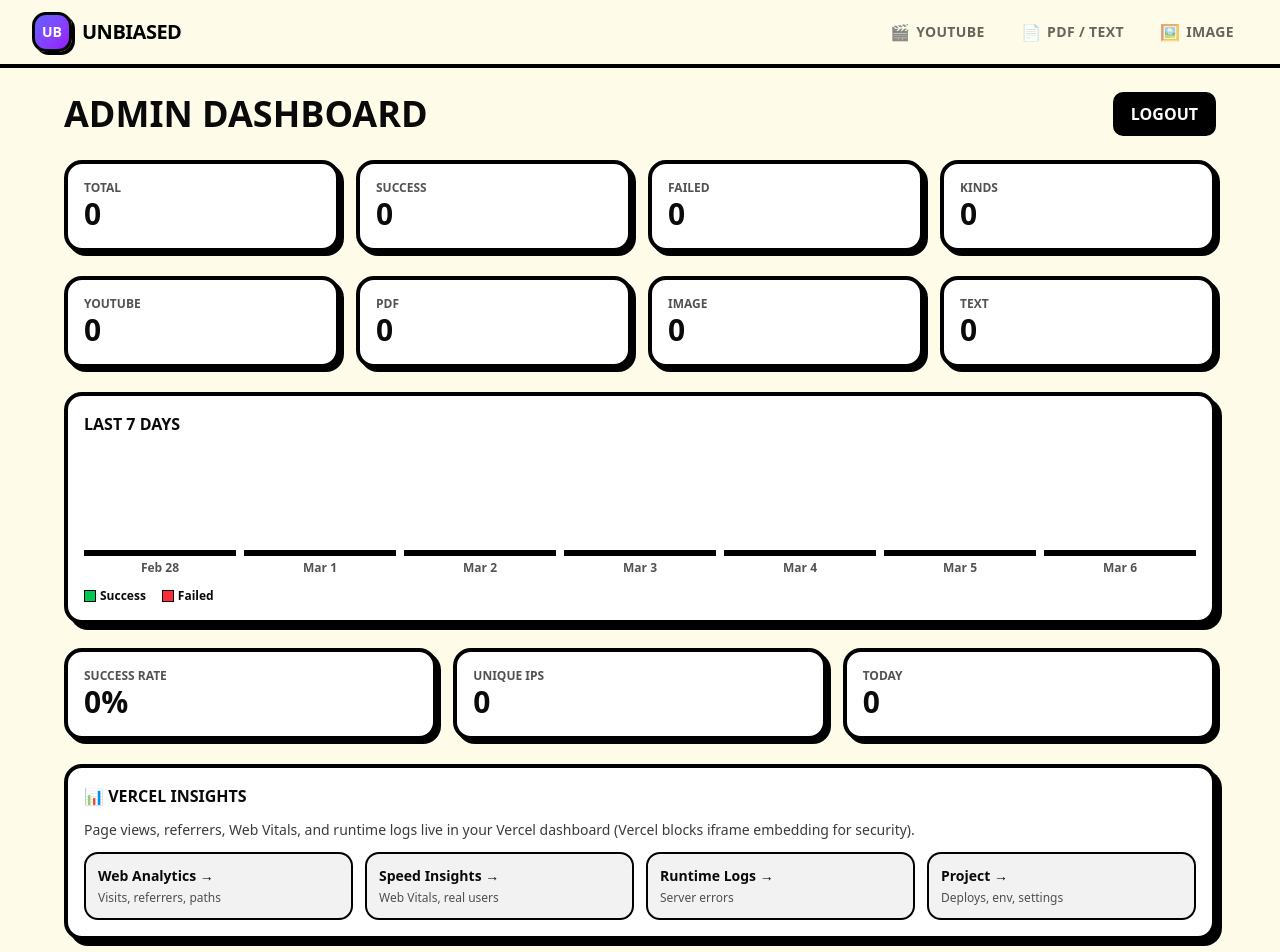
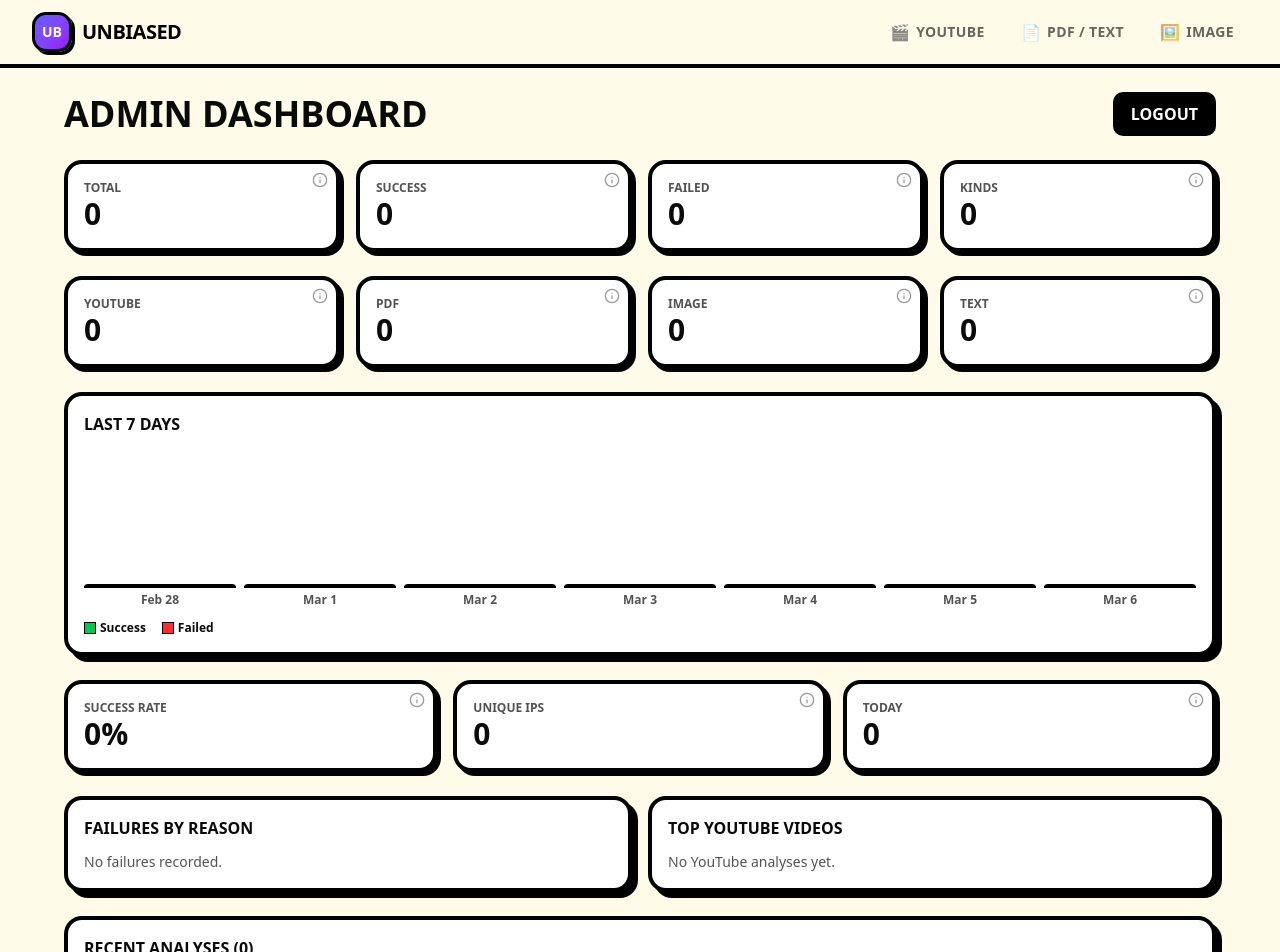
Before and after one commit to Harsh-Lad/unbiased, a Next.js app: page /admin in a window 1280 px wide. Shown: the top 952 px of the page. Built offline with nearby package versions, Linux system fonts and the light colour scheme.

Commit message:
feat: add maxDuration constant and modified the admin analytics interface

```diff
--- a/src/app/admin/page.tsx
+++ b/src/app/admin/page.tsx
@@ -1,21 +1,31 @@
 import Link from "next/link";
+import { Info } from "lucide-react";
 import { listHistory, type HistoryEntry } from "@/lib/history/store";
 import { LogoutButton } from "./LogoutButton";
 
 export const dynamic = "force-dynamic";
 export const runtime = "nodejs";
 
-function buildVercelLinks() {
-  const url = process.env.VERCEL_URL || process.env.NEXT_PUBLIC_VERCEL_URL || "";
-  const projectName = process.env.VERCEL_PROJECT_NAME || url.split(".")[0] || "your-project";
-  const base = `https://vercel.com/dashboard`;
-  return {
-    overview: base,
-    analytics: `https://vercel.com/~/${projectName}/analytics`,
-    speed: `https://vercel.com/~/${projectName}/speed-insights`,
-    logs: `https://vercel.com/~/${projectName}/logs`,
-    projectName,
-  };
+function topVideos(entries: HistoryEntry[], n = 5) {
+  const counts = new Map<string, { videoId: string; input: string; count: number; success: number }>();
+  for (const e of entries) {
+    if (e.kind !== "youtube" || !e.videoId) continue;
+    const cur = counts.get(e.videoId) || { videoId: e.videoId, input: e.input, count: 0, success: 0 };
+    cur.count++;
+    if (e.success) cur.success++;
+    counts.set(e.videoId, cur);
+  }
+  return [...counts.values()].sort((a, b) => b.count - a.count).slice(0, n);
+}
+
+function errorBreakdown(entries: HistoryEntry[]) {
+  const counts = new Map<string, number>();
+  for (const e of entries) {
+    if (e.success) continue;
+    const code = e.errorCode || "UNKNOWN";
+    counts.set(code, (counts.get(code) || 0) + 1);
+  }
+  return [...counts.entries()].map(([code, count]) => ({ code, count })).sort((a, b) => b.count - a.count);
 }
 
 function bucketByDay(entries: HistoryEntry[], days = 7) {
@@ -74,11 +84,14 @@
   }, {});
   const successCount = entries.filter((e) => e.success).length;
   const failCount = entries.length - successCount;
-  const links = buildVercelLinks();
   const daily = bucketByDay(entries, 7);
   const maxDay = Math.max(1, ...daily.map((d) => d.count));
   const uniqueIps = new Set(entries.map((e) => e.ip).filter(Boolean)).size;
   const successRate = entries.length ? Math.round((successCount / entries.length) * 100) : 0;
+  const errors = errorBreakdown(entries);
+  const top = topVideos(entries, 5);
+  const maxErr = Math.max(1, ...errors.map((e) => e.count));
+  const maxTop = Math.max(1, ...top.map((t) => t.count));
 
   return (
     <div className="min-h-[calc(100vh-4rem)] bg-yellow-50 dark:bg-slate-900 p-6">
@@ -90,40 +103,42 @@
 
         {/* Stats */}
         <div className="grid grid-cols-2 md:grid-cols-4 gap-4">
-          <Stat label="Total" value={entries.length} />
-          <Stat label="Success" value={successCount} />
-          <Stat label="Failed" value={failCount} />
-          <Stat label="Kinds" value={Object.keys(counts).length} />
+          <Stat label="Total" value={entries.length} tooltip="All analyses logged (last 1000, both successful and failed)." />
+          <Stat label="Success" value={successCount} tooltip="Analyses that returned a result without error." />
+          <Stat label="Failed" value={failCount} tooltip="Analyses that errored — see 'Failures by reason' below." />
+          <Stat label="Kinds" value={Object.keys(counts).length} tooltip="Distinct content types used (youtube / pdf / image / text)." />
         </div>
 
         <div className="grid grid-cols-2 md:grid-cols-4 gap-4">
           {(["youtube", "pdf", "image", "text"] as const).map((k) => (
-            <Stat key={k} label={k.toUpperCase()} value={counts[k] || 0} />
+            <Stat key={k} label={k.toUpperCase()} value={counts[k] || 0} tooltip={`Number of ${k} analyses logged.`} />
           ))}
         </div>
 
         {/* Daily activity chart */}
         <div className="bg-white dark:bg-slate-800 border-4 border-black dark:border-white rounded-2xl p-4 shadow-[6px_6px_0px_rgba(0,0,0,1)] dark:shadow-[6px_6px_0px_rgba(255,255,255,1)]">
           <div className="font-black uppercase mb-3">Last 7 Days</div>
-          <div className="flex items-end gap-2 h-32">
-            {daily.map((d) => (
-              <div key={d.day} className="flex-1 flex flex-col items-center gap-1">
-                <div className="text-xs font-mono">{d.count || ""}</div>
-                <div className="w-full flex flex-col-reverse" style={{ height: "70%" }}>
-                  <div
-                    className="bg-green-500 border-2 border-black dark:border-white"
-                    style={{ height: `${(d.success / maxDay) * 100}%` }}
-                    title={`${d.success} success`}
-                  />
-                  <div
-                    className="bg-red-500 border-2 border-b-0 border-black dark:border-white"
-                    style={{ height: `${(d.fail / maxDay) * 100}%` }}
-                    title={`${d.fail} failed`}
-                  />
+          <div className="flex items-end gap-2 h-40">
+            {daily.map((d) => {
+              const totalPct = (d.count / maxDay) * 100;
+              const successPct = d.count > 0 ? (d.success / d.count) * 100 : 0;
+              return (
+                <div key={d.day} className="flex-1 flex flex-col items-center gap-1 h-full">
+                  <div className="text-xs font-mono h-4">{d.count || ""}</div>
+                  <div className="w-full flex-1 flex flex-col justify-end">
+                    <div
+                      className="w-full border-2 border-black dark:border-white flex flex-col-reverse overflow-hidden rounded-t-sm"
+                      style={{ height: `${totalPct}%`, minHeight: d.count > 0 ? "4px" : "0" }}
+                      title={`${d.success} ok / ${d.fail} failed`}
+                    >
+                      <div className="bg-green-500 w-full" style={{ height: `${successPct}%` }} />
+                      <div className="bg-red-500 w-full" style={{ height: `${100 - successPct}%` }} />
+                    </div>
+                  </div>
+                  <div className="text-xs font-bold opacity-70">{d.day}</div>
                 </div>
-                <div className="text-xs font-bold opacity-70">{d.day}</div>
-              </div>
-            ))}
+              );
+            })}
           </div>
           <div className="flex gap-4 mt-3 text-xs font-bold">
             <span className="flex items-center gap-1">
@@ -137,23 +152,58 @@
 
         {/* Extra metrics */}
         <div className="grid grid-cols-2 md:grid-cols-3 gap-4">
-          <Stat label="Success rate" value={`${successRate}%`} />
-          <Stat label="Unique IPs" value={uniqueIps} />
-          <Stat label="Today" value={daily[daily.length - 1]?.count ?? 0} />
+          <Stat label="Success rate" value={`${successRate}%`} tooltip="Successful analyses ÷ total analyses, across the full logged history." />
+          <Stat label="Unique IPs" value={uniqueIps} tooltip="Distinct client IPs seen across all logged analyses (rough proxy for distinct users)." />
+          <Stat label="Today" value={daily[daily.length - 1]?.count ?? 0} tooltip="Total analyses started today (server local time)." />
         </div>
 
-        {/* Vercel Insights links */}
-        <div className="bg-white dark:bg-slate-800 border-4 border-black dark:border-white rounded-2xl p-4 shadow-[6px_6px_0px_rgba(0,0,0,1)] dark:shadow-[6px_6px_0px_rgba(255,255,255,1)] space-y-3">
-          <div className="font-black uppercase">📊 Vercel Insights</div>
-          <p className="text-sm opacity-80">
-            Page views, referrers, Web Vitals, and runtime logs live in your Vercel dashboard
-            (Vercel blocks iframe embedding for security).
-          </p>
-          <div className="grid grid-cols-2 md:grid-cols-4 gap-3">
-            <VercelLink href={links.analytics} title="Web Analytics" desc="Visits, referrers, paths" />
-            <VercelLink href={links.speed} title="Speed Insights" desc="Web Vitals, real users" />
-            <VercelLink href={links.logs} title="Runtime Logs" desc="Server errors" />
-            <VercelLink href={links.overview} title="Project" desc="Deploys, env, settings" />
+        {/* Error breakdown + top videos */}
+        <div className="grid grid-cols-1 md:grid-cols-2 gap-4">
+          <div className="bg-white dark:bg-slate-800 border-4 border-black dark:border-white rounded-2xl p-4 shadow-[6px_6px_0px_rgba(0,0,0,1)] dark:shadow-[6px_6px_0px_rgba(255,255,255,1)]">
+            <div className="font-black uppercase mb-3">Failures by reason</div>
+            {errors.length === 0 ? (
+              <div className="text-sm opacity-70">No failures recorded.</div>
+            ) : (
+              <div className="space-y-2">
+                {errors.map((e) => (
+                  <div key={e.code} className="flex items-center gap-2">
+                    <div className="w-32 text-xs font-mono truncate" title={e.code}>{e.code}</div>
+                    <div className="flex-1 h-5 bg-black/5 dark:bg-white/5 border border-black dark:border-white rounded">
+                      <div className="h-full bg-red-500" style={{ width: `${(e.count / maxErr) * 100}%` }} />
+                    </div>
+                    <div className="w-8 text-right text-sm font-bold">{e.count}</div>
+                  </div>
+                ))}
+              </div>
+            )}
+          </div>
+
+          <div className="bg-white dark:bg-slate-800 border-4 border-black dark:border-white rounded-2xl p-4 shadow-[6px_6px_0px_rgba(0,0,0,1)] dark:shadow-[6px_6px_0px_rgba(255,255,255,1)]">
+            <div className="font-black uppercase mb-3">Top YouTube videos</div>
+            {top.length === 0 ? (
+              <div className="text-sm opacity-70">No YouTube analyses yet.</div>
+            ) : (
+              <div className="space-y-2">
+                {top.map((t) => (
+                  <div key={t.videoId} className="flex items-center gap-2">
+                    <Link
+                      href={`https://www.youtube.com/watch?v=${t.videoId}`}
+                      target="_blank"
+                      className="w-32 text-xs font-mono truncate text-blue-700 dark:text-blue-300 underline"
+                      title={t.input}
+                    >
+                      {t.videoId}
+                    </Link>
+                    <div className="flex-1 h-5 bg-black/5 dark:bg-white/5 border border-black dark:border-white rounded">
+                      <div className="h-full bg-green-500" style={{ width: `${(t.count / maxTop) * 100}%` }} />
+                    </div>
+                    <div className="w-16 text-right text-xs font-bold">
+                      {t.success}/{t.count}
+                    </div>
+                  </div>
+                ))}
+              </div>
+            )}
           </div>
         </div>
 
@@ -226,24 +276,21 @@
   );
 }
 
-function Stat({ label, value }: { label: string; value: number | string }) {
+function Stat({ label, value, tooltip }: { label: string; value: number | string; tooltip?: string }) {
   return (
-    <div className="bg-white dark:bg-slate-800 border-4 border-black dark:border-white rounded-2xl p-4 shadow-[4px_4px_0px_rgba(0,0,0,1)] dark:shadow-[4px_4px_0px_rgba(255,255,255,1)]">
-      <div className="text-xs font-bold uppercase opacity-70">{label}</div>
+    <div className="relative bg-white dark:bg-slate-800 border-4 border-black dark:border-white rounded-2xl p-4 shadow-[4px_4px_0px_rgba(0,0,0,1)] dark:shadow-[4px_4px_0px_rgba(255,255,255,1)]">
+      {tooltip && (
+        <span
+          tabIndex={0}
+          aria-label={tooltip}
+          title={tooltip}
+          className="absolute top-2 right-2 text-black/40 dark:text-white/40 hover:text-black dark:hover:text-white cursor-help focus:outline-none focus-visible:text-black dark:focus-visible:text-white"
+        >
+          <Info className="w-4 h-4" />
+        </span>
+      )}
+      <div className="text-xs font-bold uppercase opacity-70 pr-6">{label}</div>
       <div className="text-3xl font-black">{value}</div>
     </div>
   );
 }
-
-function VercelLink({ href, title, desc }: { href: string; title: string; desc: string }) {
-  return (
-    <Link
-      href={href}
-      target="_blank"
-      className="block bg-black/5 dark:bg-white/5 hover:bg-black/10 dark:hover:bg-white/10 border-2 border-black dark:border-white rounded-xl p-3 transition"
-    >
-      <div className="font-black text-sm">{title} →</div>
-      <div className="text-xs opacity-70 mt-1">{desc}</div>
-    </Link>
-  );
-}
--- a/src/app/image/page.tsx
+++ b/src/app/image/page.tsx
@@ -1,4 +1,6 @@
 "use client";
+
+export const maxDuration = 60;
 
 import { useState, useMemo, useRef, useEffect } from "react";
 import { motion } from "framer-motion";
--- a/src/app/pdf/page.tsx
+++ b/src/app/pdf/page.tsx
@@ -1,4 +1,6 @@
 "use client";
+
+export const maxDuration = 60;
 
 import { useState, useRef, useEffect } from "react";
 import { motion } from "framer-motion";
--- a/src/app/youtube/page.tsx
+++ b/src/app/youtube/page.tsx
@@ -1,4 +1,6 @@
 "use client";
+
+export const maxDuration = 60;
 
 import { useState, useRef, useEffect } from "react";
 import { motion } from "framer-motion";
```
Also changed, not shown: 2 other files (tests, documents, lock files or other folders).
